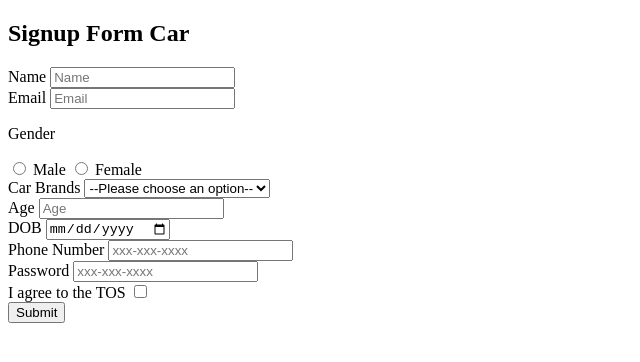
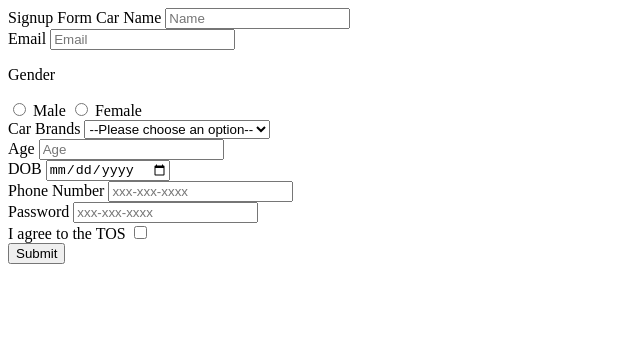
Before and after one commit to acciojob/signup-form-car-ItsCoderRam, a website: page main.html in a window 1280 px wide. Shown: the whole page, without its empty margins (0-640 px from the left). Drawn offline with Linux system fonts and the light colour scheme.

Commit message:
created a submission

```diff
--- a/main.html
+++ b/main.html
@@ -11,7 +11,7 @@
     <script type="text/javascript" src="./script.js">
 </script>
 <form method="post">
-	<h2 for="cars">Signup Form Car</h2>
+	<label for="cars">Signup Form Car</label>
 	<label for="name">Name</label>
 	<input type="text" placeholder="Name" name="full_name" id="name" required />
 	<br>
```
